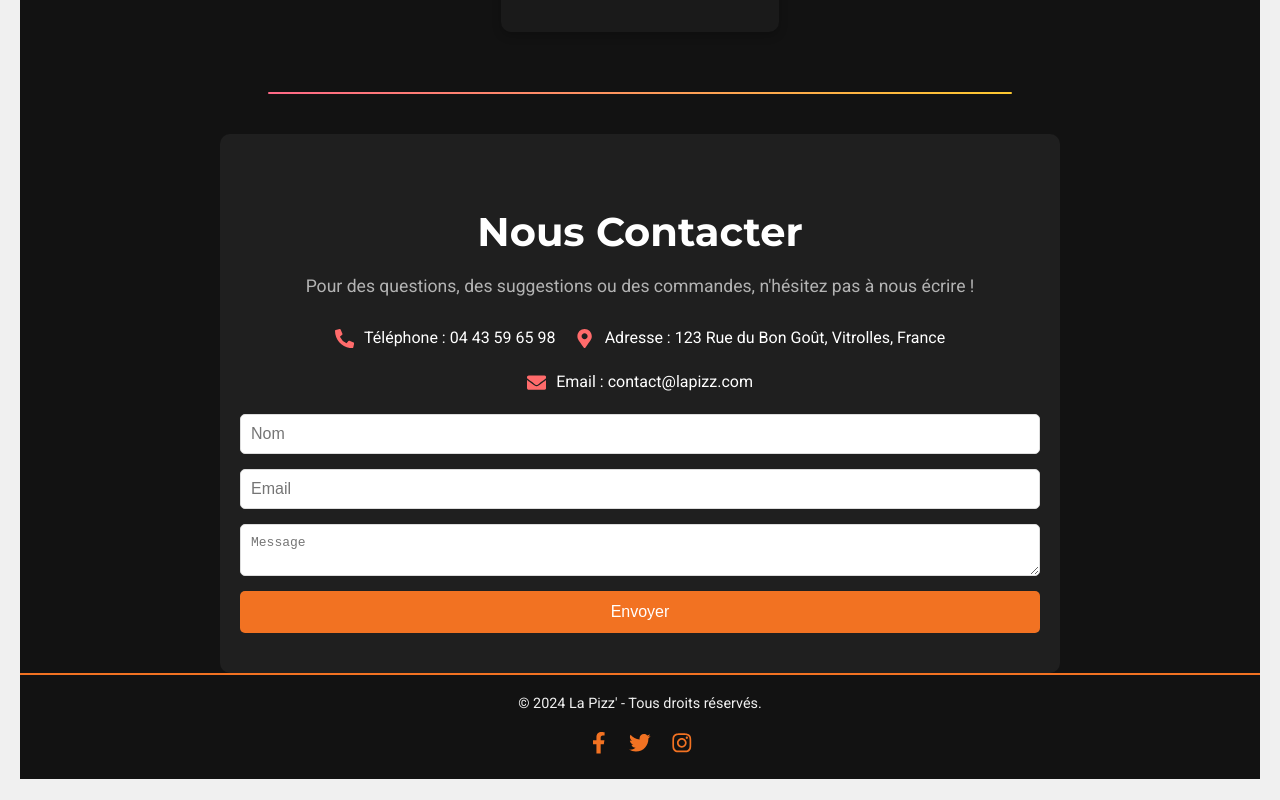
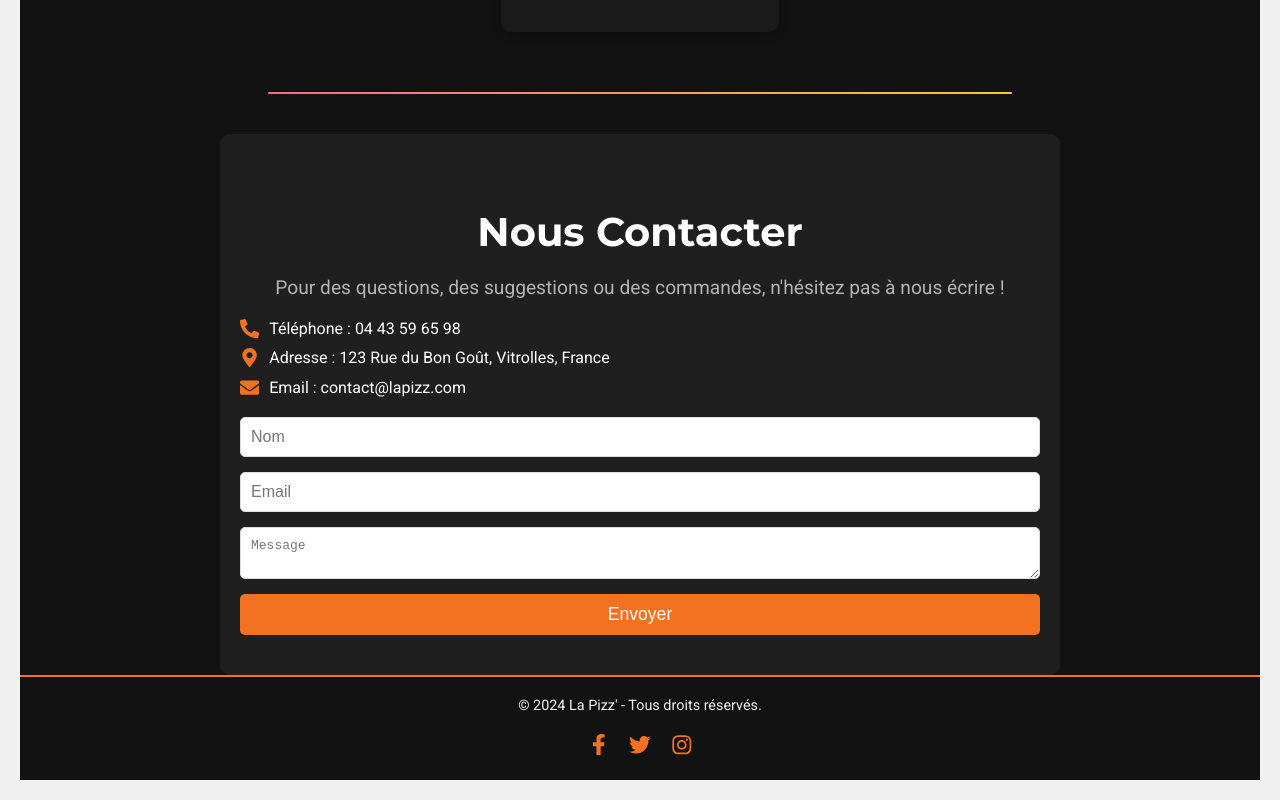
Before and after one commit to MustaphaMab/La_pizz_avec_REACT, a React (Create React App) app in the folder frontend/: page / in a window 1280 px wide. Shown: the part 2774-3574 px from the top of the page. Built offline with nearby package versions, Linux system fonts and the light colour scheme.

Commit message:
modifs page contact

```diff
--- a/frontend/src/pages/contact.css
+++ b/frontend/src/pages/contact.css
@@ -1,69 +1,91 @@
-/* Contact page container */
+/* contact.css */
 .contact-container {
-    max-width: 600px;
-    margin: 60px auto;
+    max-width: 800px;
+    margin: 0 auto;
     padding: 20px;
-    background-color: #fff;
+    color: #fff;
+    background-color: #121212;
     border-radius: 8px;
-    box-shadow: 0 4px 10px rgba(0, 0, 0, 0.1);
-    text-align: center;
-    color: #333;
+    box-shadow: 0 4px 8px rgba(0, 0, 0, 0.2);
 }
 
-/* Title and contact info */
-.contact-container h1 {
-    font-size: 2em;
-    color: #333;
-    margin-bottom: 10px;
+.contact-description {
+    text-align: center;
+    font-size: 1.2em;
+    margin-bottom: 20px;
 }
 
 .contact-info {
-    font-size: 1.1em;
+    display: flex;
+    flex-direction: column;
+    gap: 10px;
     margin-bottom: 20px;
-    line-height: 1.5;
-    color: #666;
 }
 
-/* Form styling */
+.contact-item {
+    display: flex;
+    align-items: center;
+    gap: 10px;
+}
+
+.contact-icon {
+    color: #f27222;
+    font-size: 1.2em;
+}
+
 .contact-form {
     display: flex;
     flex-direction: column;
     gap: 15px;
+    margin-top: 20px;
 }
 
 .contact-form label {
-    text-align: left;
     font-weight: bold;
-    color: #333;
 }
 
-.contact-form input,
-.contact-form textarea {
+.contact-form input, .contact-form textarea {
     padding: 10px;
+    border-radius: 5px;
     border: 1px solid #ddd;
-    border-radius: 5px;
     font-size: 1em;
-    transition: border-color 0.3s ease;
 }
 
-.contact-form input:focus,
-.contact-form textarea:focus {
-    outline: none;
-    border-color: #f27222;
-}
-
-/* Submit button styling */
 .contact-form button {
+    padding: 10px;
     background-color: #f27222;
-    color: white;
-    font-size: 1em;
-    padding: 12px;
+    color: #fff;
     border: none;
     border-radius: 5px;
+    font-size: 1.1em;
     cursor: pointer;
-    transition: background-color 0.3s;
+    transition: background-color 0.3s ease;
 }
 
 .contact-form button:hover {
-    background-color: #e25e0d;
+    background-color: #e65d00;
 }
+
+.map-container {
+    margin-top: 20px;
+    border-radius: 8px;
+    overflow: hidden;
+    box-shadow: 0 4px 8px rgba(0, 0, 0, 0.2);
+}
+
+.social-media {
+    display: flex;
+    justify-content: center;
+    gap: 20px;
+    margin-top: 20px;
+}
+
+.social-media a {
+    color: #f27222;
+    font-size: 1.5em;
+    transition: color 0.3s ease;
+}
+
+.social-media a:hover {
+    color: #e65d00;
+}
--- a/frontend/src/pages/contact.js
+++ b/frontend/src/pages/contact.js
@@ -1,16 +1,34 @@
 import React from "react";
-import "./contact.css";
+import { FaPhoneAlt, FaMapMarkerAlt, FaEnvelope, FaClock, FaFacebook, FaInstagram, FaTwitter } from 'react-icons/fa';
+import './contact.css';
 
 function Contact() {
     return (
         <div className="contact-container">
             <h1>Contactez-nous</h1>
-            <p className="contact-info">
-                Téléphone : 04 42 59 65 98
-                <br />
-                Adresse : 123 Rue du Bon Goût, Vitrolles, France
-            </p>
+            <p className="contact-description">Pour toute demande ou réservation, n'hésitez pas à nous contacter en utilisant le formulaire ci-dessous.</p>
 
+            {/* Informations de contact */}
+            <div className="contact-info">
+                <div className="contact-item">
+                    <FaPhoneAlt className="contact-icon" />
+                    <span>Téléphone : 04 42 59 65 98</span>
+                </div>
+                <div className="contact-item">
+                    <FaMapMarkerAlt className="contact-icon" />
+                    <span>Adresse : 123 Rue du Bon Goût, Vitrolles, France</span>
+                </div>
+                <div className="contact-item">
+                    <FaEnvelope className="contact-icon" />
+                    <span>Email : contact@lapizz.com</span>
+                </div>
+                <div className="contact-item">
+                    <FaClock className="contact-icon" />
+                    <span>Horaires : Lundi - Samedi : 11h - 23h</span>
+                </div>
+            </div>
+
+            {/* Formulaire de contact détaillé */}
             <form className="contact-form">
                 <label htmlFor="name">Nom</label>
                 <input type="text" id="name" name="name" placeholder="Votre nom" required />
@@ -18,11 +36,38 @@
                 <label htmlFor="email">Email</label>
                 <input type="email" id="email" name="email" placeholder="Votre email" required />
 
+                <label htmlFor="subject">Sujet</label>
+                <input type="text" id="subject" name="subject" placeholder="Sujet de votre message" required />
+
+                <label htmlFor="phone">Téléphone</label>
+                <input type="tel" id="phone" name="phone" placeholder="Votre numéro de téléphone" />
+
                 <label htmlFor="message">Message</label>
                 <textarea id="message" name="message" placeholder="Votre message" rows="4" required></textarea>
 
                 <button type="submit">Envoyer</button>
             </form>
+
+            {/* Carte Google Maps */}
+            <div className="map-container">
+                <iframe
+                    title="La Pizz' Location"
+                    src="https://www.google.com/maps/embed?pb=!1m18!1m12!1m3!1d2886.5051987275636!2d4.903402315711724!3d43.45491767912859!2m3!1f0!2f0!3f0!3m2!1i1024!2i768!4f13.1!3m3!1m2!1s0x12b5f5f9b03e8459%3A0x8c4dd5e2937c56e!2sVitrolles%2C%20France!5e0!3m2!1sen!2sfr!4v1616946344068!5m2!1sen!2sfr"
+                    width="100%"
+                    height="300"
+                    style={{ border: 0 }}
+                    allowFullScreen=""
+                    loading="lazy"
+                ></iframe>
+            </div>
+
+            {/* Liens vers les réseaux sociaux */}
+            <div className="social-media">
+                <h3>Suivez-nous</h3>
+                <a href="https://facebook.com" target="_blank" rel="noopener noreferrer"><FaFacebook /></a>
+                <a href="https://instagram.com" target="_blank" rel="noopener noreferrer"><FaInstagram /></a>
+                <a href="https://twitter.com" target="_blank" rel="noopener noreferrer"><FaTwitter /></a>
+            </div>
         </div>
     );
 }
```
